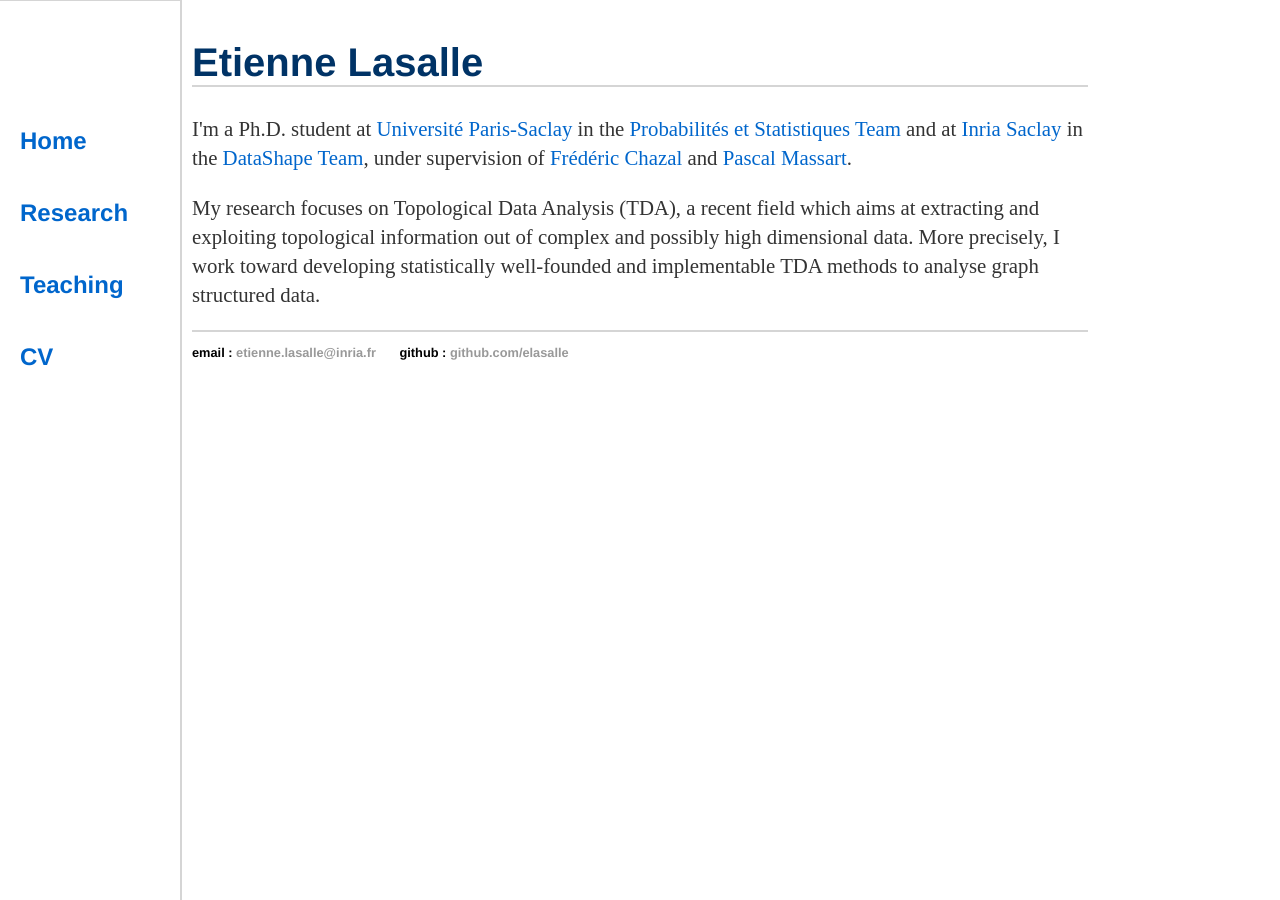
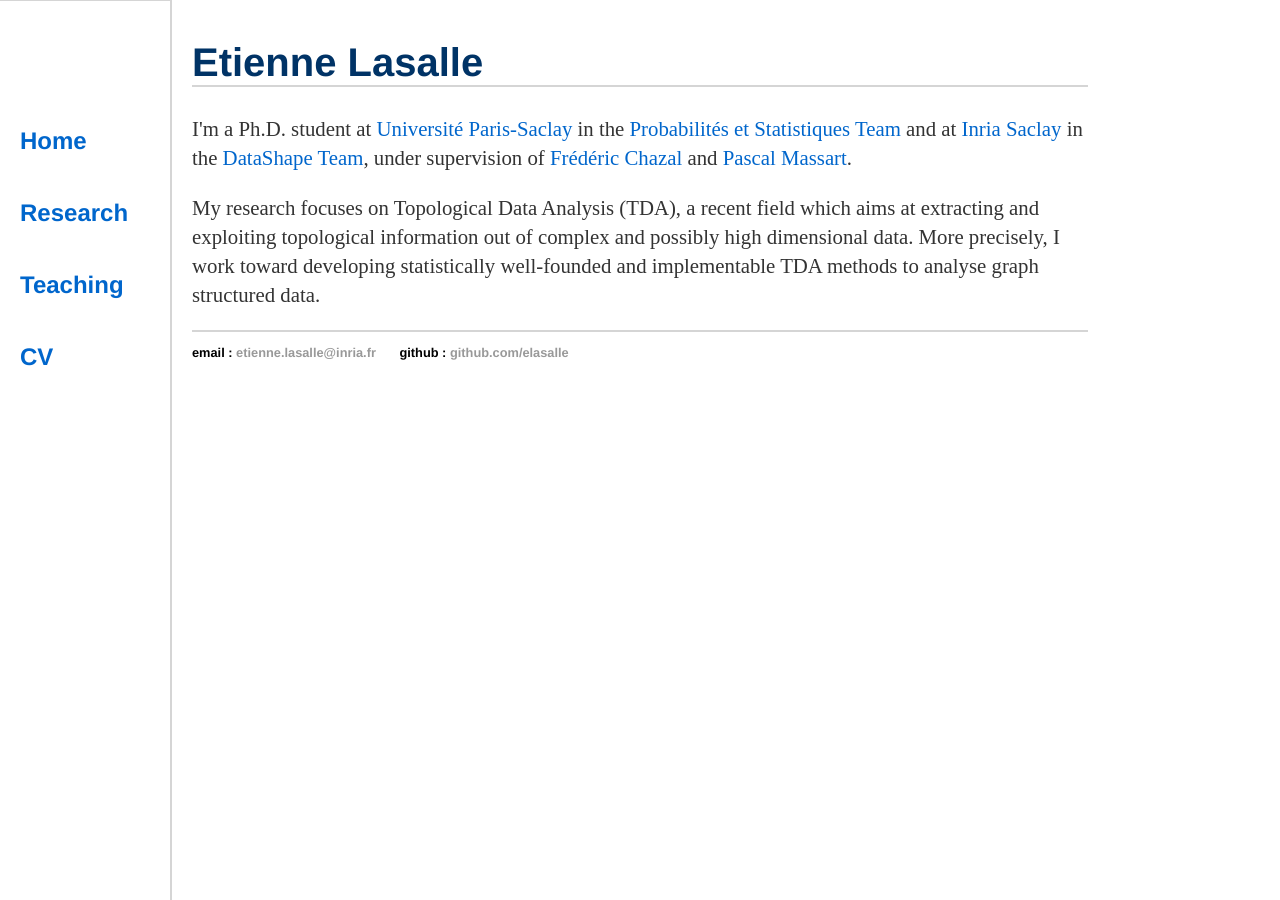
Before and after one commit to elasalle/elasalle.github.io, a Jekyll site: the page built from index.html, in a window 1280 px wide. Built offline with Jekyll 4.4.1, drawn with Linux system fonts in a browser that asks for light colours.

Commit message:
Update main.css
reducing sidenav width

```diff
--- a/css/main.css
+++ b/css/main.css
@@ -8,7 +8,7 @@ nav {
 }
 .sidenav {
   height: 100%; /* Full-height: remove this if you want "auto" height */
-  width: 160px; /* Set the width of the sidebar */
+  width: 150px; /* Set the width of the sidebar */
   position: fixed; /* Fixed Sidebar (stay in place on scroll) */
   z-index: 1; /* Stay on top */
   top: 0; /* Stay at the top */
```
